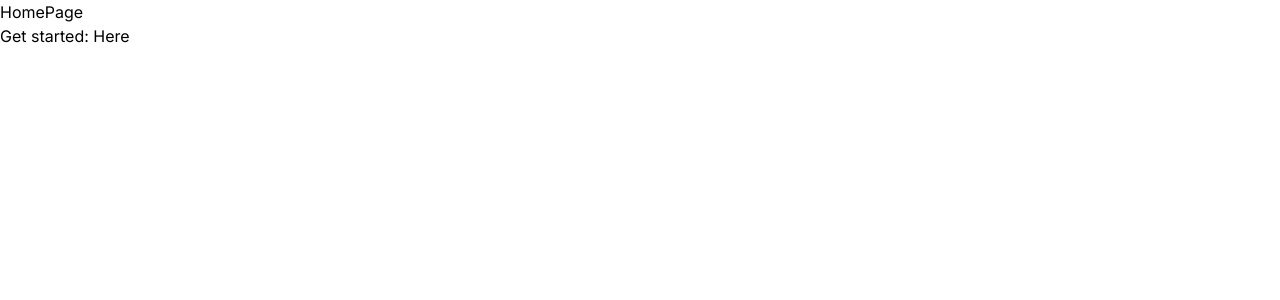
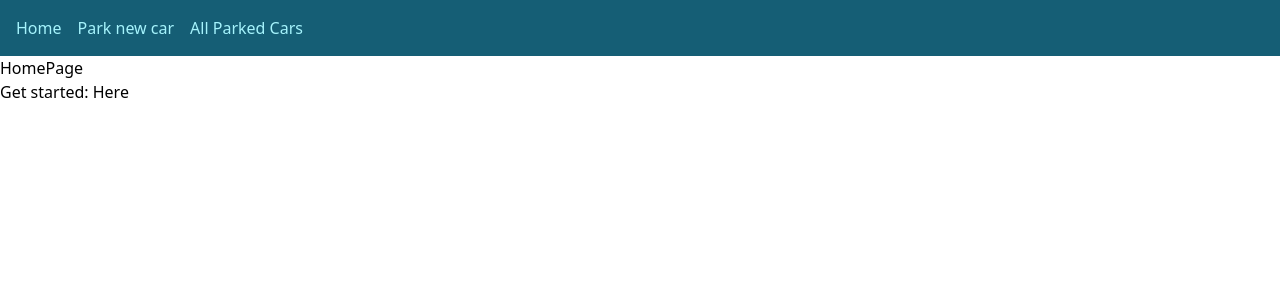
Before and after one commit to GeorgeSiougles/park-me-up, a Next.js app: page / in a window 1280 px wide. Shown: the top 300 px of the page. Built offline with nearby package versions, Linux system fonts and the light colour scheme.

Commit message:
Add appwide navbar

```diff
--- a/app/layout.tsx
+++ b/app/layout.tsx
@@ -1,8 +1,6 @@
 import type { Metadata } from "next";
-import { Inter } from "next/font/google";
 import "./globals.css";
-
-const inter = Inter({ subsets: ["latin"] });
+import Nav from "@/components/ui/nav";
 
 export const metadata: Metadata = {
   title: "Park Me Up",
@@ -16,7 +14,10 @@ export default function RootLayout({
 }>) {
   return (
     <html lang="en">
-      <body className={inter.className}>{children}</body>
+      <body>
+        <Nav />
+        {children}
+      </body>
     </html>
   );
 }
--- /dev/null
+++ b/components/ui/nav.tsx
@@ -0,0 +1,18 @@
+import Link from "next/link";
+
+/* This component is responsible for showing navigation to the entire application
+ *
+ * We use icons from font awesome and we also add our custom css class called icon  defined in the global.css file
+ */
+const Nav = () => {
+  return (
+    <nav className="flex justify-between bg-nav p-4 bg-cyan-800 text-cyan-200">
+      <div className="flex items-center space-x-4">
+        <Link href={"/"}>Home</Link>
+        <Link href={"/parking"}>Park new car</Link>
+        <Link href={"/parked"}>All Parked Cars</Link>
+      </div>
+    </nav>
+  );
+};
+export default Nav;
```
